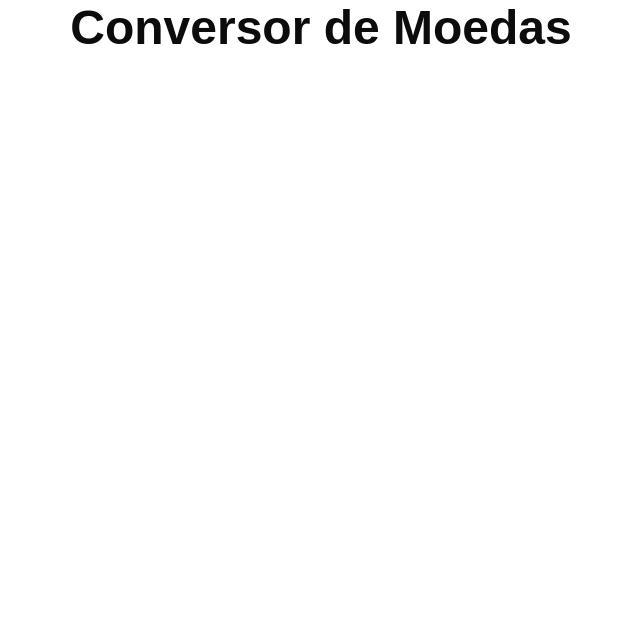
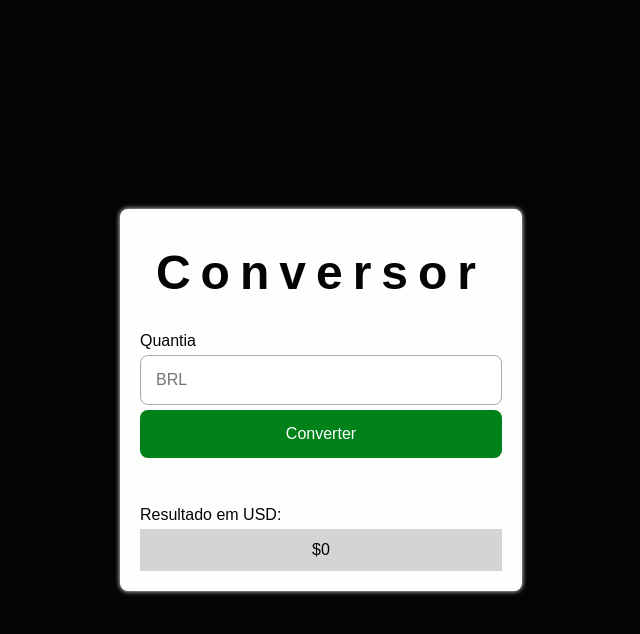
Before and after one commit to eliaszavan/Currency-Converter, a plain HTML site: page index.html in a window 1280 px wide. Shown: the whole page, without its empty margins (319-959 px from the left). Drawn offline with Linux system fonts and the light colour scheme.

Commit message:
CSS updated

```diff
--- a/css/style.css
+++ b/css/style.css
@@ -5,23 +5,84 @@
 }
 
 body {
+    --black: #040403;
+    --white: #FDFFFC;
+    --gray: #cacacacc;
+    --red: #A93F55;
+    --darkgreen: #007016;
+    --darkgreen2: #00811a;
+
     font-family: 'Arial', sans-serif;
-    --black: #0c0c0c;
+    background-color: var(--black);
 }
-
-a, h1 {
+h1, a, p {
     color: var(--black);
-    font-size: 48px;
-    text-align: center;
     text-decoration: none;
 }
 
+h1 {
+    font-size: 48px;
+}
 .title {
     font-weight: bold;
+    padding: 16px;
+    letter-spacing: 10px;
+}
+
+body {
+    height: 100vh;
+    display: flex;
+    justify-content: center;
+    align-items: center;
 }
 
 .container {
+    background-color: var(--white);
+    border-radius: 8px;
+    box-shadow: 0 0 5px var(--white);
+    padding: 20px;
+}
+
+form {
+    margin-top: 16px;
+}
+
+input, button {
+    width: 100%;
+    border: none;
+    border-radius: 8px;
+    font-size: 16px;
+}
+
+input {
+    border: 1px solid #aaaaaa;
+    height: 50px;
+    padding: 0 15px;
+}
+
+button {
+    padding: 15px;
+    color: var(--white);
+    background-color: var(--darkgreen2);
+    margin-top: 5px;
+    margin-bottom: 48px;
+    transition: all 0.4s;
+}
+
+button:hover {
+    cursor: pointer;
+    background-color: var(--darkgreen);
+    letter-spacing: 1.2px;
+}
+
+p {
+    margin-bottom: 5px;
+}
+
+.result {
     display: flex;
     justify-content: center;
-    align-content: center;
+    align-items: center;
+    height: 42px;
+    background-color: var(--gray);
 }
--- a/index.html
+++ b/index.html
@@ -7,10 +7,21 @@
     <link rel="stylesheet" href="css/style.css"></link>
 </head>
 <body>
-    <div class="container">
-        <a class="title" href="#"">Conversor de Moedas</a>
-    </div>
+        <div class="container">
+            <h1 class="title">Conversor</h1>
+            <form>
+                <div class="input-container">
+                    <p>Quantia</p>
+                    <input type="number" class="amount" placeholder="BRL">
+                </div>
+                <button>Converter</button>
 
-    <script src="js/script.js"></script>
+                <p>Resultado em USD:</p>
+                <div class="result">$0</div>
+            </form>
+        </div>
+
+
+    <script src="js/script.js" defer></script>
 </body>
 </html>
```
Also changed, not shown: 2 other files.
